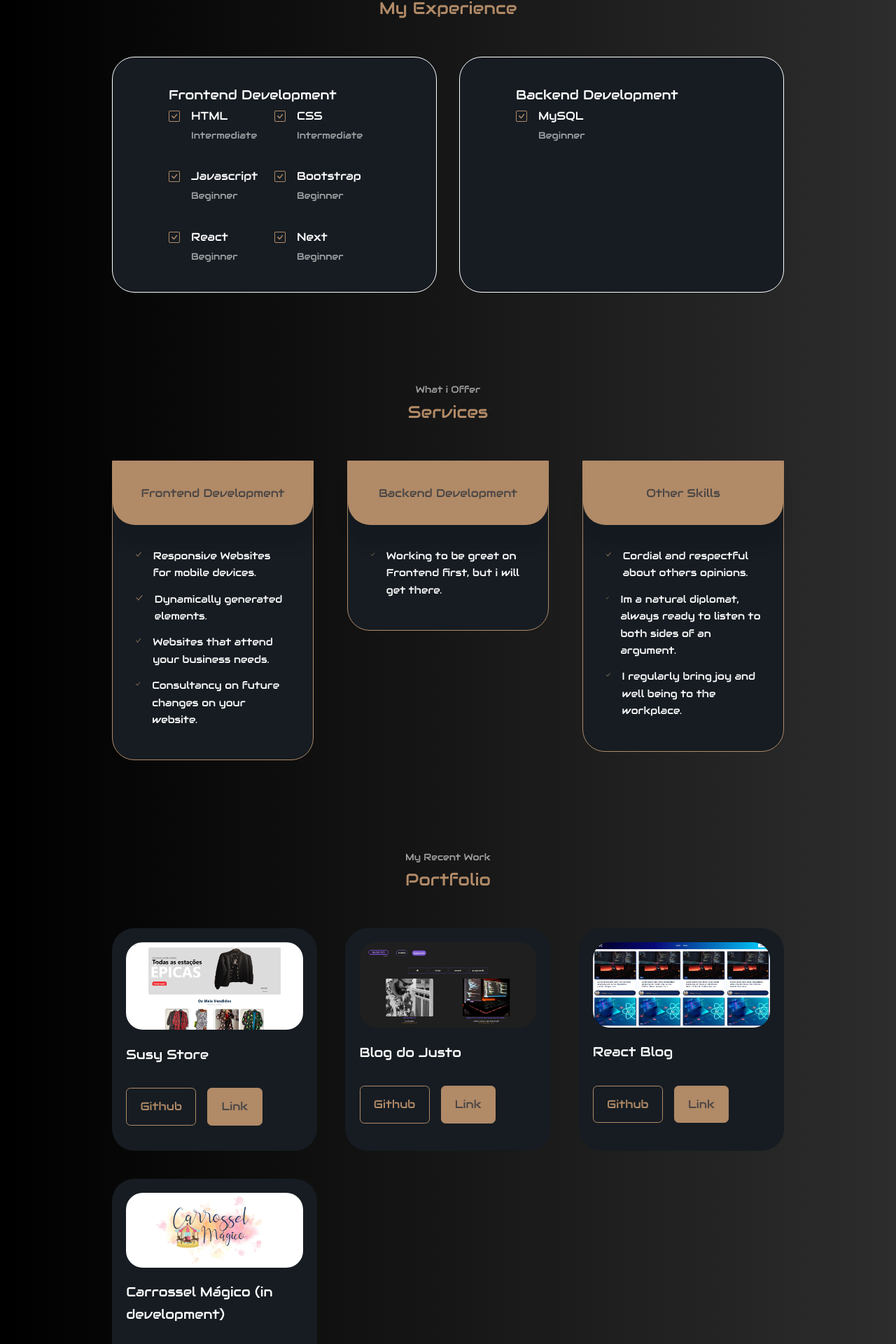
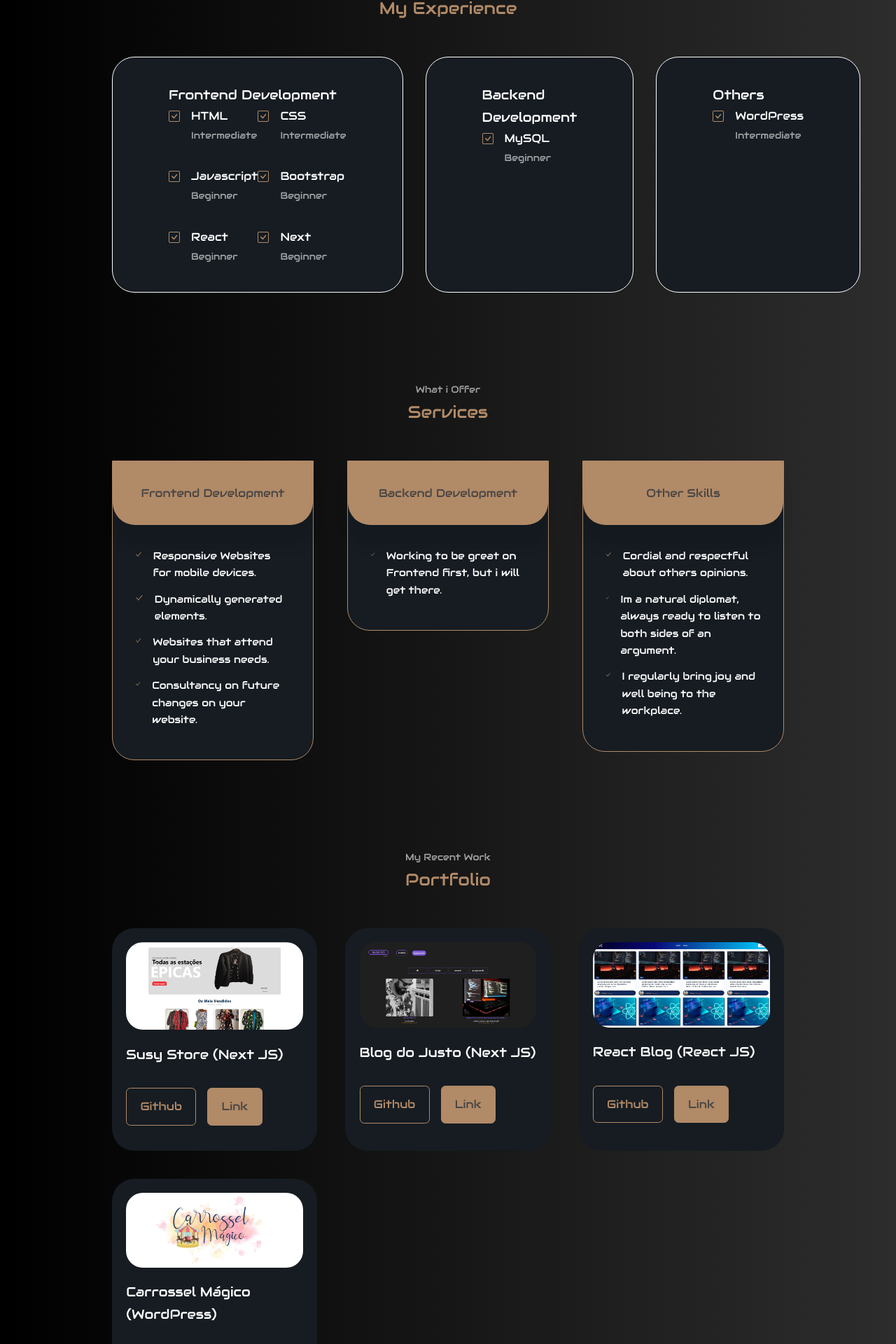
Before and after one commit to TJus7o/Portfolio, a React (Create React App) app: page / in a window 1280 px wide. Shown: the part 1900-3820 px from the top of the page at 70% size. Built offline with nearby package versions, Linux system fonts and the light colour scheme.

Commit message:
added another section in experience/changed an item in portfolio

```diff
--- a/src/components/experience/experience.css
+++ b/src/components/experience/experience.css
@@ -1,6 +1,6 @@
 .experience__container {
     display: grid;
-    grid-template-columns: 1fr 1fr;
+    grid-template-columns: 1fr 1fr 1fr;
     gap: 2rem;
 }
 
--- a/src/components/experience/experience.jsx
+++ b/src/components/experience/experience.jsx
@@ -75,6 +75,20 @@ const Experience = () => {
     </article>
     </div>
     </div>
+ {/* END OF BACKEND */}
+
+    <div experience__others>
+    <h3>Others</h3>
+    <div className='experience__content'>
+    <article className='experience__details'>
+    <BsCheckSquare className='experience__details-icon'/>
+    <div>
+    <h4>WordPress</h4>
+    <small className='text-light'>Intermediate</small>
+    </div>
+    </article>
+    </div>
+    </div>
     </div>
     </section>
   )
--- a/src/components/portfolio/portfolio.jsx
+++ b/src/components/portfolio/portfolio.jsx
@@ -9,30 +9,30 @@ const data = [
   {
     id: 1,
     image: IMG1,
-    title: 'Susy Store',
+    title: 'Susy Store (Next JS)',
     github: 'https://github.com/TJus7o/ecommerce_sanity_stripe',
     link: 'https://ecommerce-sanity-stripe-orcin-nu.vercel.app'
   },
   {
     id: 2,
     image: IMG2,
-    title: 'Blog do Justo',
+    title: 'Blog do Justo (Next JS)',
     github: 'https://github.com/TJus7o/NextJS---Blog',
     link: 'https://blog-do-justo.vercel.app'
   },
   {
     id: 3,
     image: IMG3,
-    title: 'React Blog',
+    title: 'React Blog (React JS)',
     github: 'https://github.com/TJus7o/FrontEnd-React-Blog',
     link: 'https://front-end-react-blog.vercel.app'
   },
   {
     id: 4,
     image: IMG4,
-    title: 'Carrossel Mágico (in development)',
+    title: 'Carrossel Mágico (WordPress)',
     github: '/',
-    link: '/'
+    link: 'https://carrossel-magico.pt'
   }
 ]
 
```
